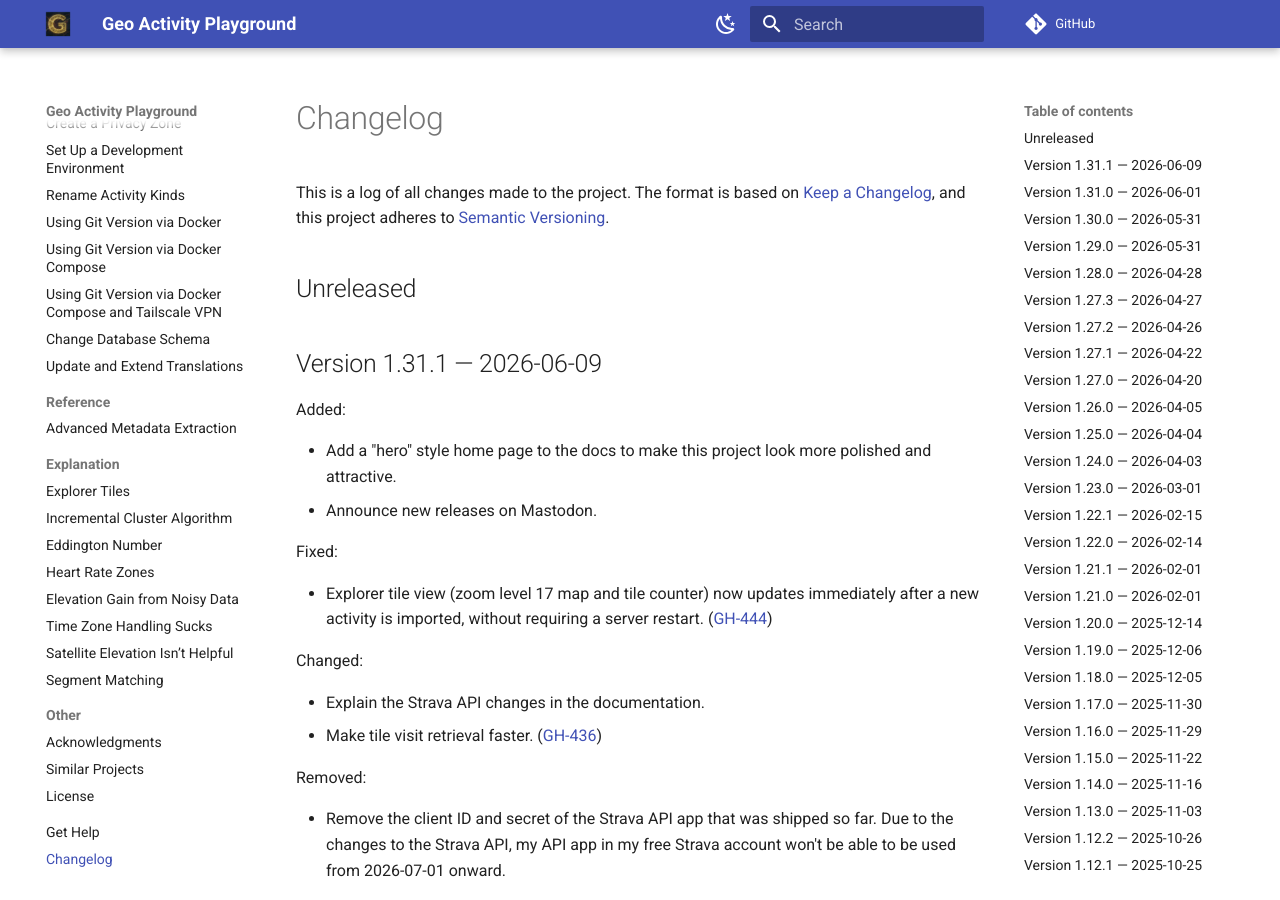
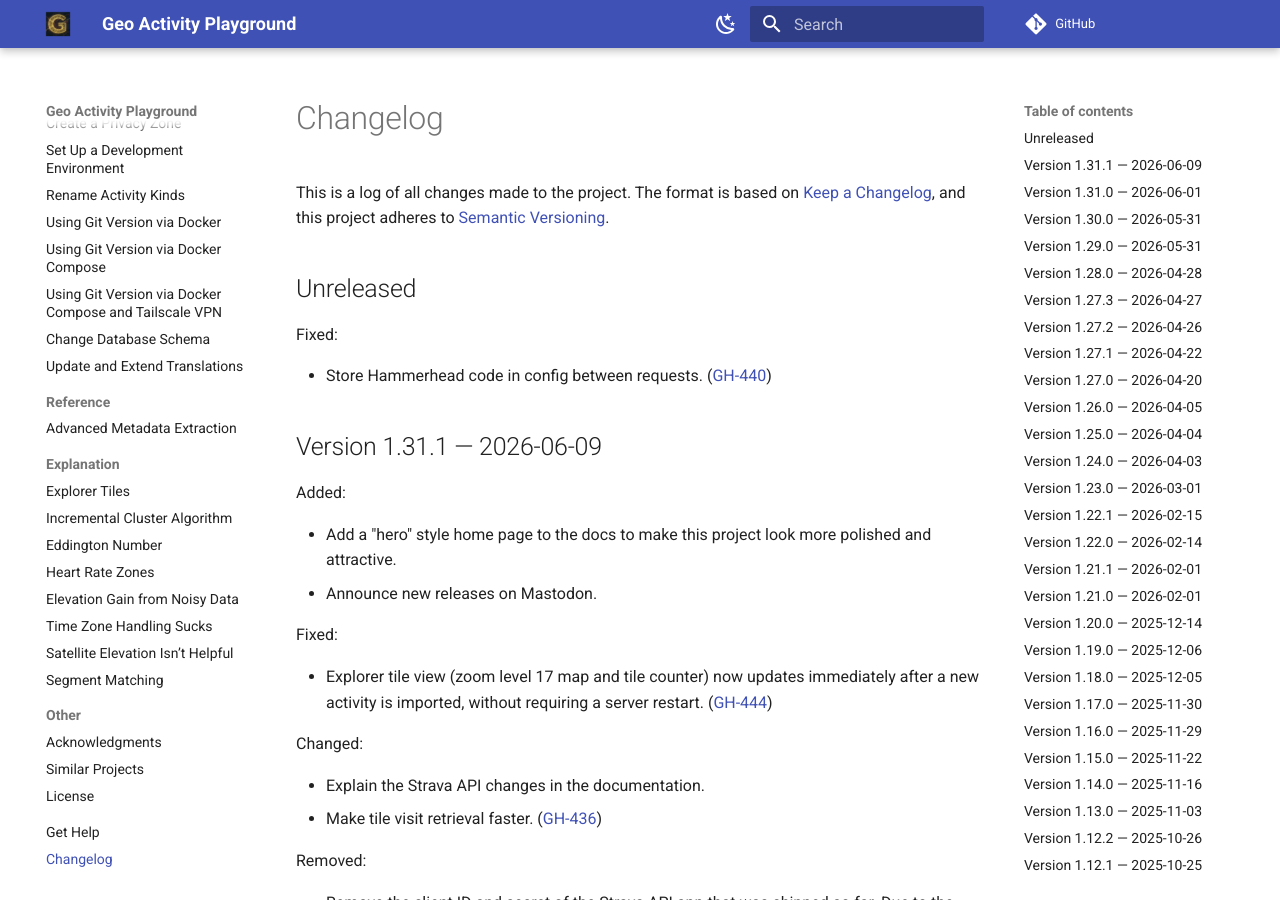
Before and after one commit to martin-ueding/geo-activity-playground, an MkDocs documentation site: the page built from docs/changelog.md, in a window 1280 px wide and 900 px high. Built offline with MkDocs 1.6.1 and Material for MkDocs 9.7.7, drawn with Linux system fonts in a browser that asks for light colours; comment, search, counter and statistics services are not loaded.

Commit message:
docs: changelog entry

```diff
--- a/docs/changelog.md
+++ b/docs/changelog.md
@@ -17,6 +17,9 @@ Types of changes
 
 ## Unreleased
 
+Fixed:
+
+- Store Hammerhead code in config between requests. ([GH-440](https://github.com/martin-ueding/geo-activity-playground/issues/440))
 
 ## Version 1.31.1 — 2026-06-09
 
```
